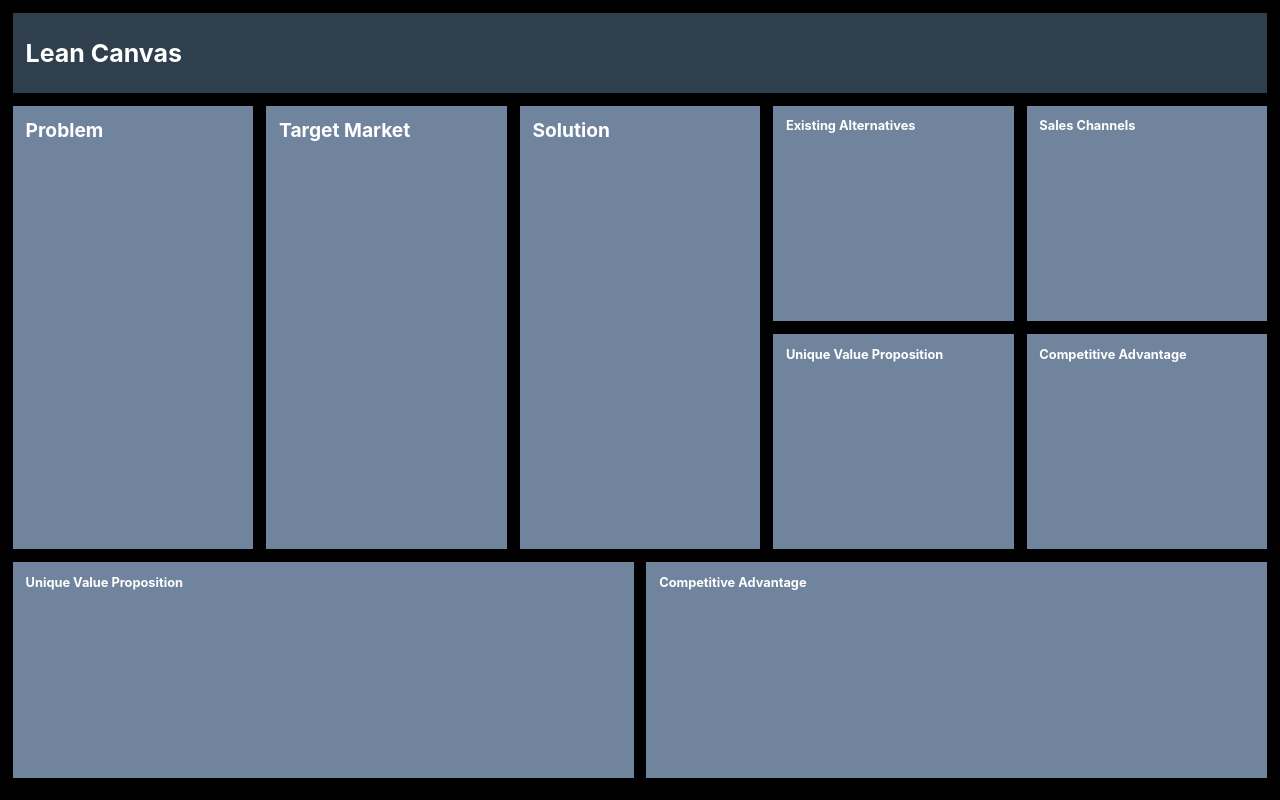
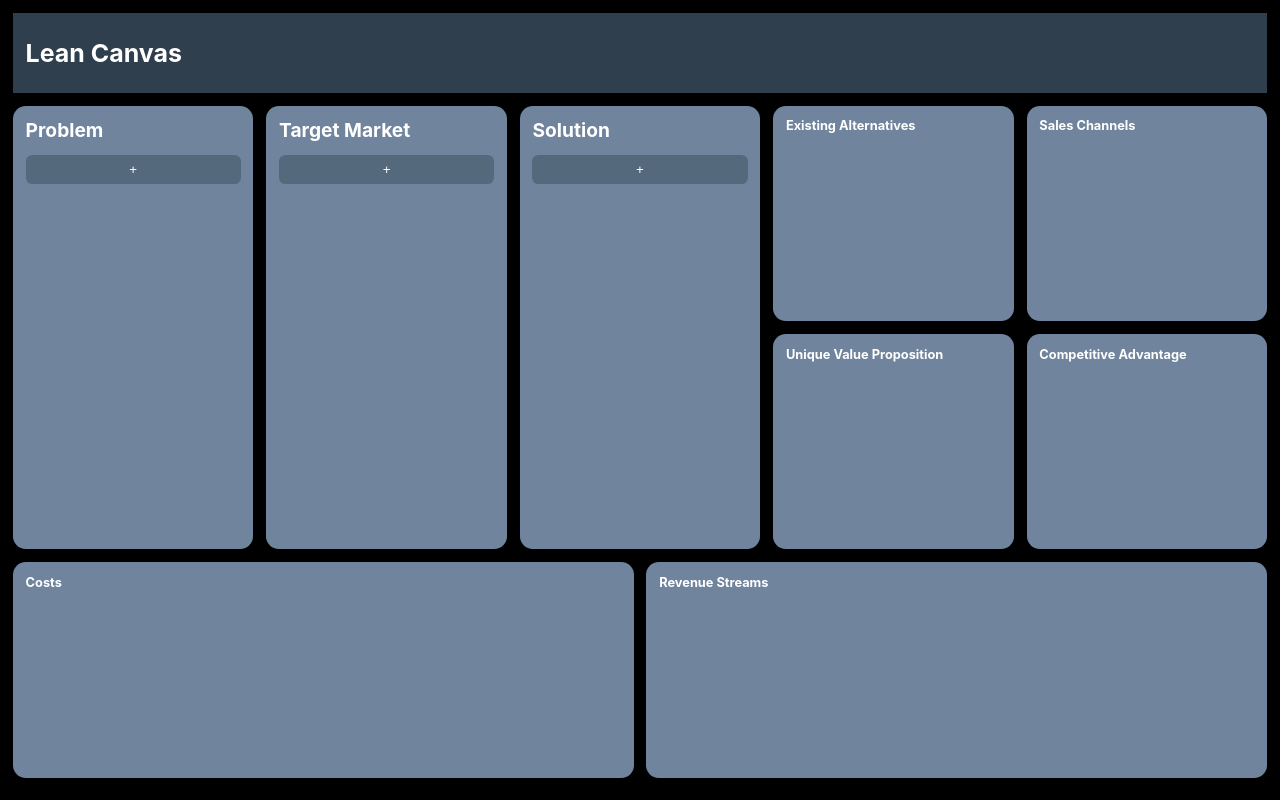
Before and after one commit to alexthehaszard/canvas-creator, a React (Create React App) app: page / in a window 1280 px wide. Built offline with nearby package versions, Linux system fonts and the light colour scheme.

Commit message:
➕ - add a plus button

```diff
--- a/src/components/LeanCanvas.jsx
+++ b/src/components/LeanCanvas.jsx
@@ -18,8 +18,8 @@ class LeanCanvas extends Component {
         <LeanCanvasSmallBox title="Sales Channels" grid="small-2" />
         <LeanCanvasSmallBox title="Unique Value Proposition" grid="small-3" />
         <LeanCanvasSmallBox title="Competitive Advantage" grid="small-4" />
-        <LeanCanvasWideBox title="Unique Value Proposition" grid="wide-1" />
-        <LeanCanvasWideBox title="Competitive Advantage" grid="wide-2" />
+        <LeanCanvasWideBox title="Costs" grid="wide-1" />
+        <LeanCanvasWideBox title="Revenue Streams" grid="wide-2" />
       </div>
     );
   }
--- a/src/components/LeanCanvasLargeBox.jsx
+++ b/src/components/LeanCanvasLargeBox.jsx
@@ -9,6 +9,9 @@ class LeanCanvasLargeBox extends Component {
     return (
       <div className={`canvas-box`} style={{ gridArea: this.props.grid }}>
         <h2>{this.props.title}</h2>
+        <div className="list">
+          <button className="plus">+</button>
+        </div>
       </div>
     );
   }
--- a/src/index.css
+++ b/src/index.css
@@ -34,6 +34,27 @@ nav {
   font-size: 1.3vw;
 }
 
+.list {
+  margin: 0 1vw;
+  display: flex;
+  justify-content: center;
+}
+
+.plus {
+  width: 100%;
+  padding: 0.5em 1em;
+  border: none;
+  border-radius: 0.5vw;
+  background: #2f3f4e66;
+  color: white;
+  cursor: pointer;
+  transition: background 0.5s ease;
+}
+
+.plus:hover {
+  background: #2f3f4e;
+}
+
 .lean-canvas {
   padding: 1vw;
   display: grid;
@@ -50,4 +71,5 @@ nav {
 
 .canvas-box {
   background: #70859d;
+  border-radius: 1vw;
 }
```
